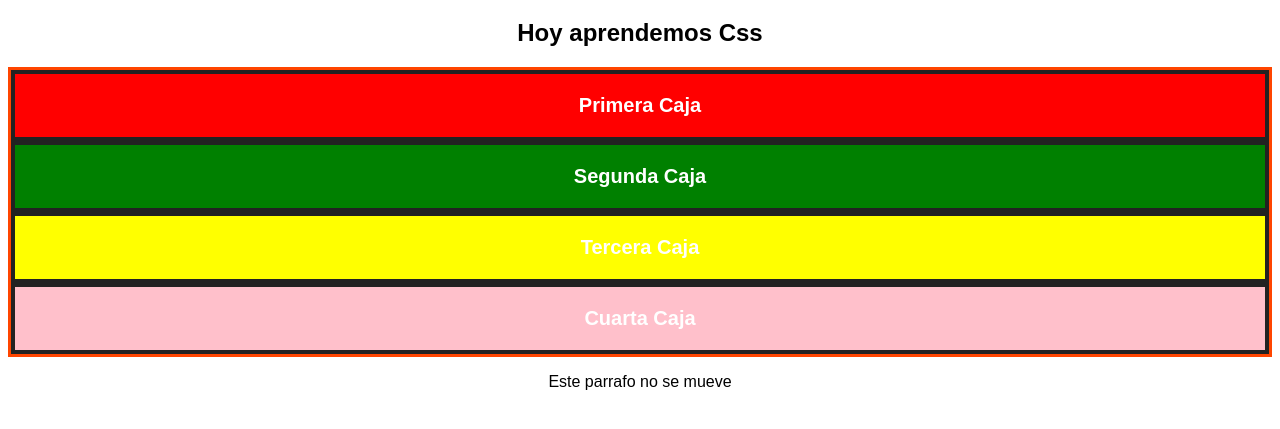
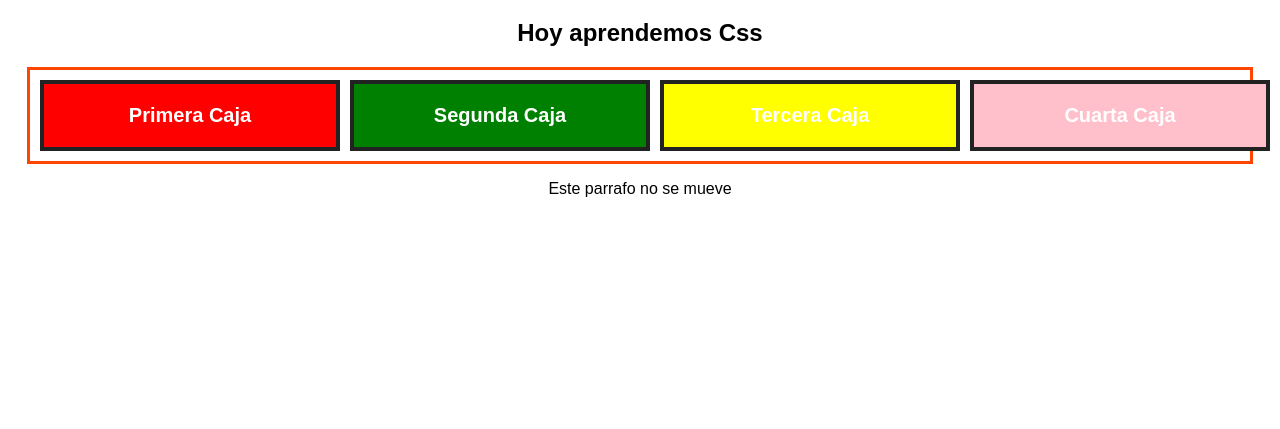
Before and after one commit to JesusRMZ03/Curso-en-Dise-o-Master, a plain HTML site: page Aprendiendo-css-grid/index.html in a window 1280 px wide. Shown: the part 61-490 px from the top of the page. Drawn offline with Linux system fonts and the light colour scheme.

Commit message:
Grid en CSS

```diff
--- a/Aprendiendo-css-grid/styles.css
+++ b/Aprendiendo-css-grid/styles.css
@@ -4,9 +4,17 @@ body{
 }
 
 .layout{
+    /*Definir el contenedor*/
     display: grid;
+    grid-template-columns: 25% 25% 25% 25%;
 
+    /*Espacio entre elementos grid*/
+    grid-gap: 10px;
+
+    width: 1200px;
+    margin: 0px auto;
     border: 3px solid orangered;
+    padding: 10px;
 }
 
 .layout .caja{
```
